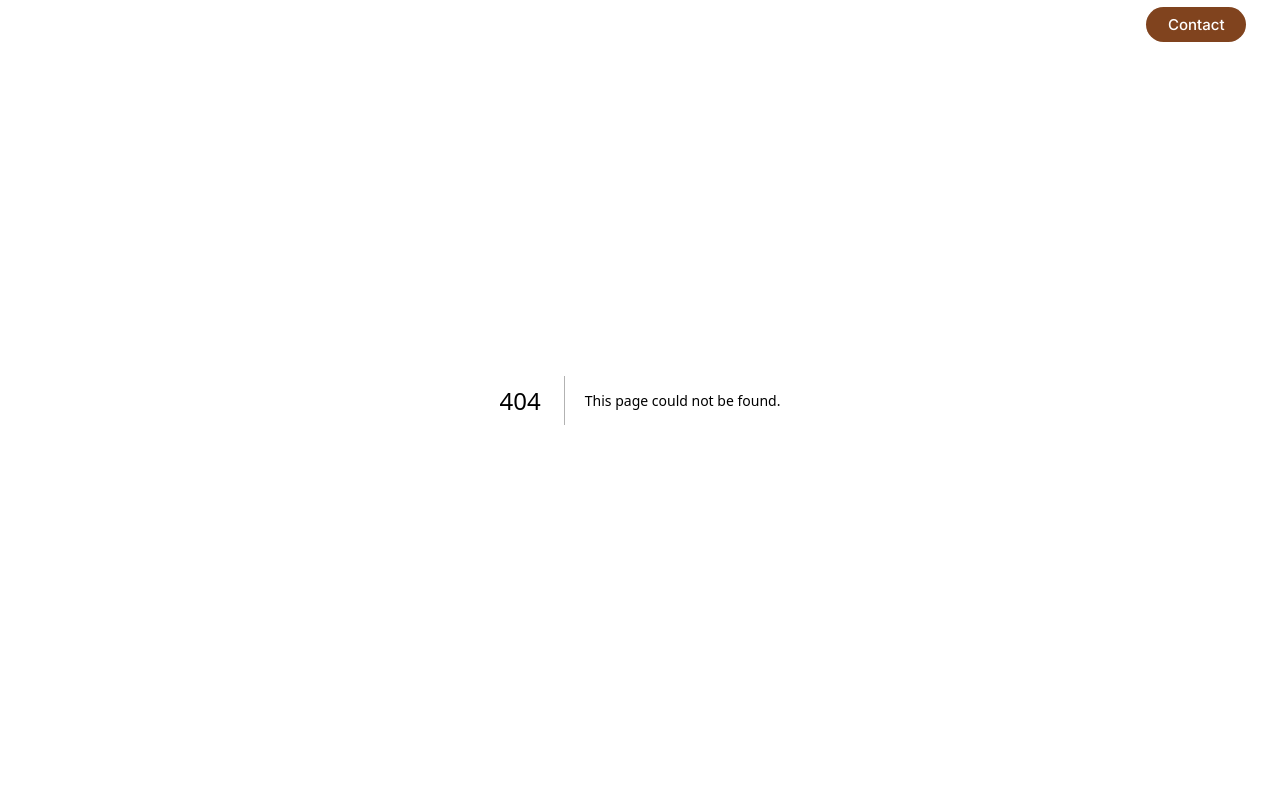
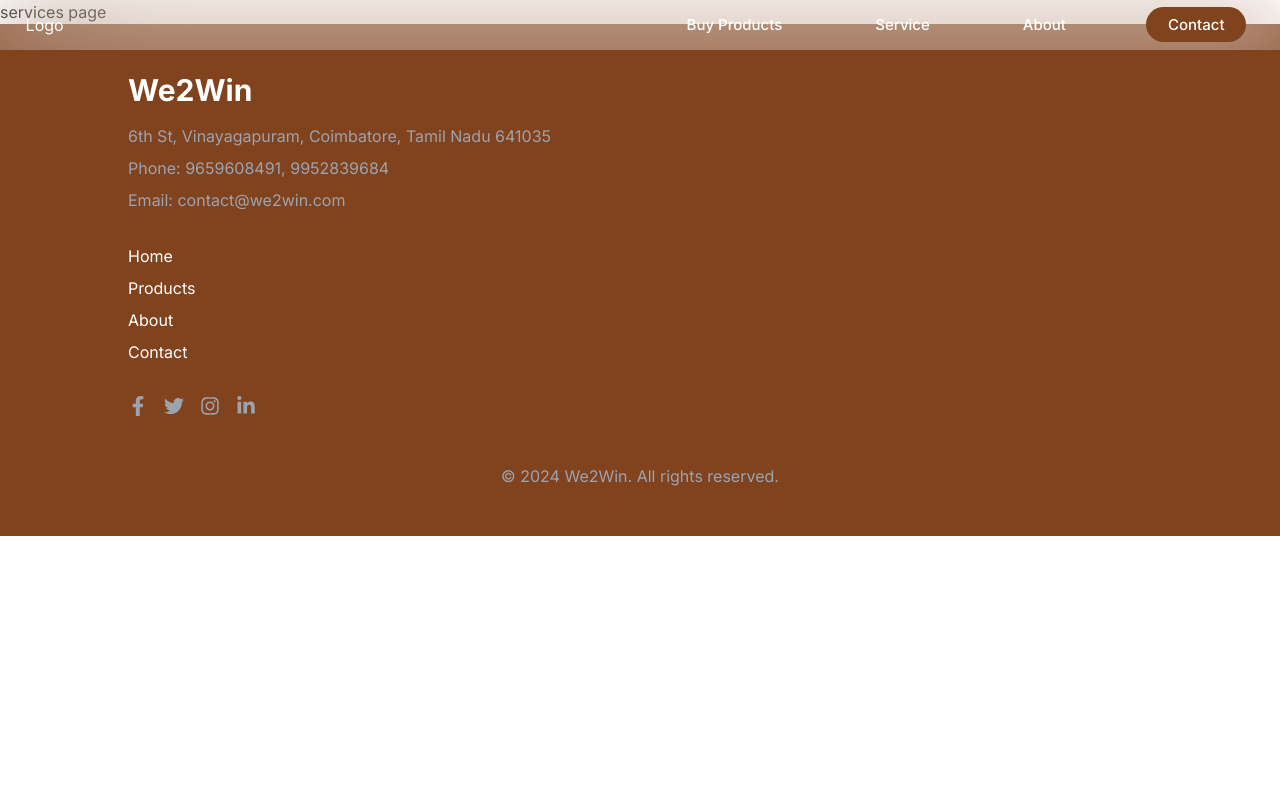
Before and after one commit to BALASANTHOSH01/W2WIN-Product-Client, a Next.js app: page /Services in a window 1280 px wide. Before the commit this address had no page. Shown: the top 800 px of the page. Built offline with nearby package versions, Linux system fonts and the light colour scheme.

Commit message:
Buy product page updation

```diff
--- a/app/Products/page.tsx
+++ b/app/Products/page.tsx
@@ -42,21 +42,21 @@ const Products: React.FC = () => {
           backgroundSize: 'cover',
           backgroundPosition: 'center',
           width: '100%',
-          height: '100vh',
+          height: '60vh',
           position: 'relative'
         }}
         className='flex justify-center items-center p-3'
       >
         <div className="absolute inset-0 bg-black opacity-30"></div>
         <div className="flex flex-col gap-2 text-white items-center mt-[3%] relative z-10">
-          <div className="text-[80px] md:text-[45px] font-sans font-medium text-center">
+          <div className="text-[40px] md:text-[45px] font-sans font-medium text-center">
             <p>We2Win Products List</p>
             <p>Customizable home appliances</p>
           </div>
           <p className="my-[2%] font-medium md:text-[22px] text-center">
             Design and furniture are not just what it looks like and feels like; it is how it works.
           </p>
-          <Link href={"/Products"} className="flex flex-row items-center gap-2 text-[20px] md:text-[20px] backdrop-blur-lg w-[220px] bg-white text-black justify-center rounded-[25px] cursor-pointer p-[1%] hover:shadow-2xl">
+          <Link href={"/Products"} className="flex flex-row items-center gap-2 text-[18px] md:text-[16px] backdrop-blur-lg w-[200px] bg-white text-black justify-center rounded-[25px] cursor-pointer p-[1%] hover:shadow-2xl">
             <p>Buy our Products</p>
           </Link>
         </div>
--- /dev/null
+++ b/app/Services/page.tsx
@@ -0,0 +1,13 @@
+import React from 'react'
+
+const page = () => {
+  return (
+    <div>
+        <div>
+            services page
+        </div>
+    </div>
+  )
+}
+
+export default page;
--- a/components/NavBar/NavBar.tsx
+++ b/components/NavBar/NavBar.tsx
@@ -45,7 +45,7 @@ const NavBar = () => {
 
                 <div className="flex flex-row justify-around w-[50%] md:hidden">
                   <NavItem isMobileNav={false} to="/Products" text="Buy Products" className="hover:text-woodColor" />
-                  <NavItem isMobileNav={false} to="/" text="Service" className="hover:text-woodColor" />
+                  <NavItem isMobileNav={false} to="/Services" text="Service" className="hover:text-woodColor" />
                   <NavItem isMobileNav={false} to="/About" text="About" className="hover:text-woodColor" />
                   <div className="bg-woodColor text-center flex items-center justify-center rounded-[25px]">
                     <NavItem isMobileNav={false} to="/" text="Contact" className="w-[100px]" />
@@ -73,7 +73,7 @@ const NavBar = () => {
 
                 <div className="flex flex-row justify-around w-[50%] md:hidden">
                   <NavItem isMobileNav={false} to="/Products" text="Buy Products" className="hover:text-woodColor" />
-                  <NavItem isMobileNav={false} to="/" text="Service" className="hover:text-woodColor" />
+                  <NavItem isMobileNav={false} to="/Services" text="Service" className="hover:text-woodColor" />
                   <NavItem isMobileNav={false} to="/About" text="About" className="hover:text-woodColor" />
                 </div>
 
```
